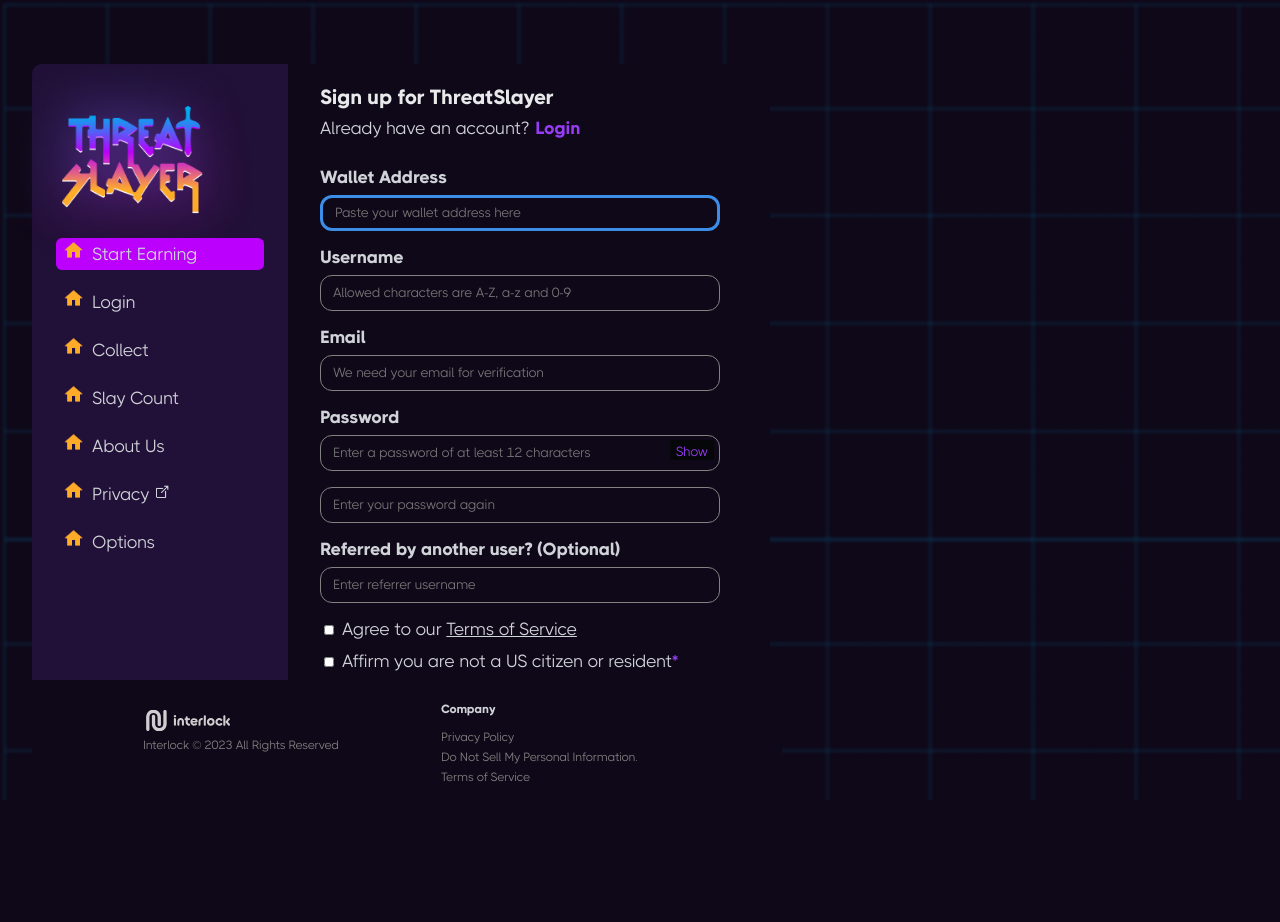
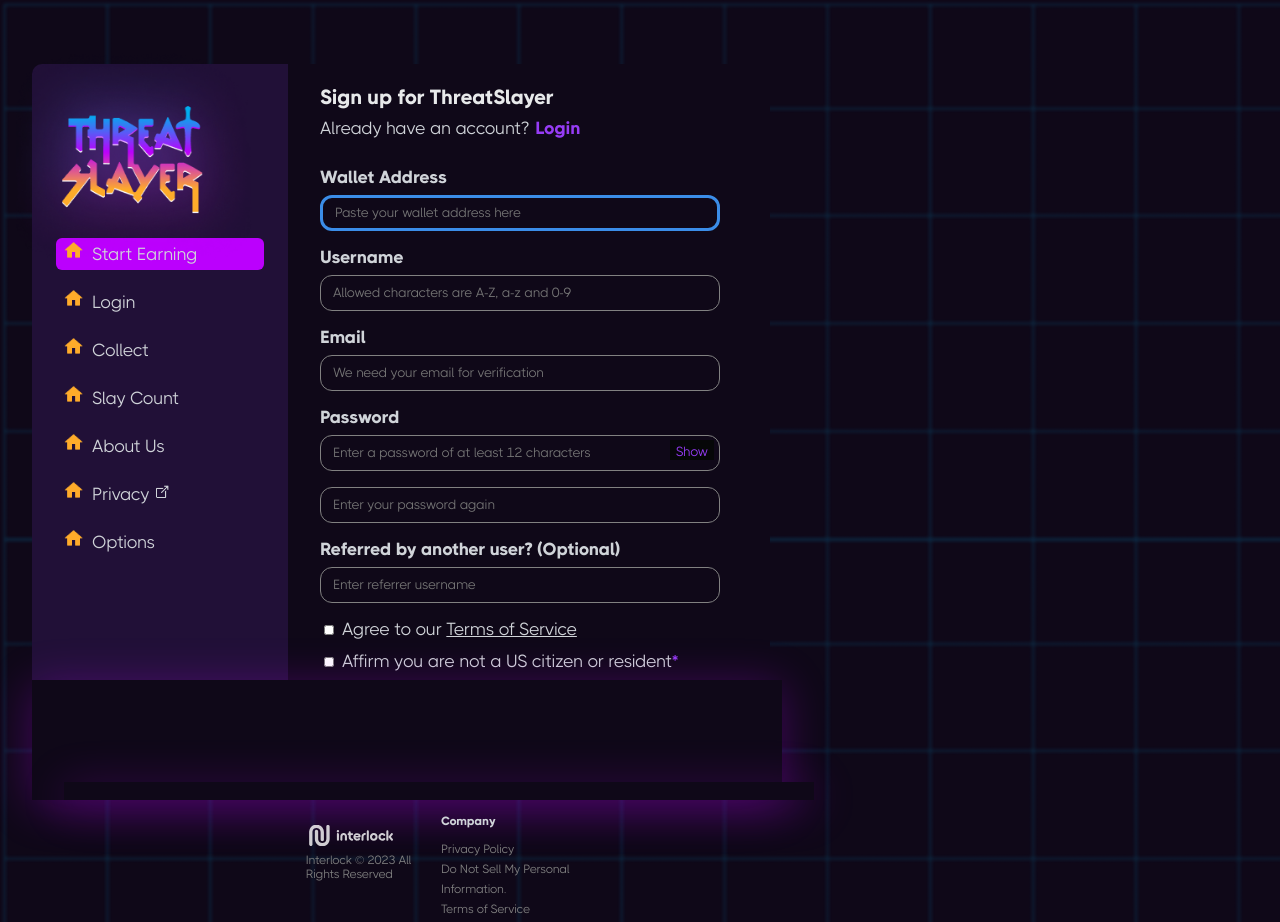
Before and after one commit to interlock-network/threatslayer, a Vue app: page / in a window 1280 px wide. Before the commit the page ends 800 px from the top, so only its background shows below. Built offline with nearby package versions, Linux system fonts and the light colour scheme.

Commit message:
PageFooter.vue: footer now full width, more padding

```diff
--- a/src/pages/components/PageFooter.vue
+++ b/src/pages/components/PageFooter.vue
@@ -1,26 +1,27 @@
 <template>
+    <div id="footer-container">
         <div id="page-footer">
             <table style="width: 100%;">
                 <tr>
-                <td style="min-width: 10%;"></td>
-                <td style="width: 40%;">
+                    <td style="width: 32%;"></td>
+                    <td style="width: 18%;">
                         <img id="logo-white" src="/src/assets/images/logo_white.svg"><br />
                         <div id="left-hand-block">
                             <LineOfText msg="Interlock © 2023 All Rights Reserved" footer />
                         </div>
                     </td>
-                <td style="width: 40%; line-height: 1.25rem;">
+                    <td style="width: 18%; line-height: 1.25rem;">
                         <LineOfText msg="Company" footer bold />
                         <FooterLink msg="Privacy Policy" /><br />
                         <FooterLink msg="Do Not Sell My Personal Information." /><br />
                         <FooterLink msg="Terms of Service" />
                     </td>
                     <td>
-                    <div style="width: 10%;"></div>
+                        <div style="width: 32%;"></div>
                     </td>
                 </tr>
             </table>
-
+        </div>
     </div>
 </template>
 
@@ -38,6 +39,16 @@ export default {
 </script>
 
 <style>
+#footer-container {
+    background-color: #0F0818;
+    bottom: 0;
+    box-shadow: 0px 6px 46px 0px rgba(187, 0, 253, 0.30);
+    /* left: 2rem; */
+    height: 17%;
+    position: absolute;
+    width: 100%;
+}
+
 #left-hand-block {
     transform: translate(0, -14px);
 }
@@ -50,9 +61,10 @@ export default {
 
 #page-footer {
     color: gray;
-    display: flex;
+    /* display: flex; */
     font-size: 0.75rem;
-    padding-left: 2rem;
+    /* padding-left: 2rem; */
+    padding-top: 0.6rem;
     position: absolute;
     top: 1rem;
     width: 100%;
```
Lines whose indentation alone changed are shown as unchanged.
